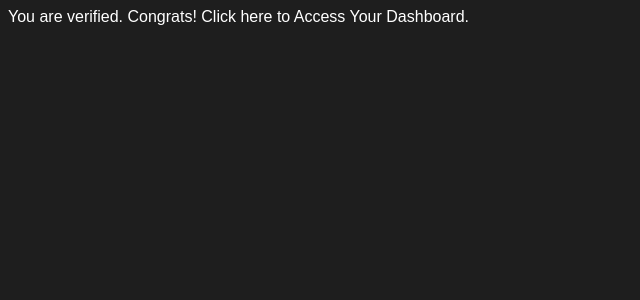
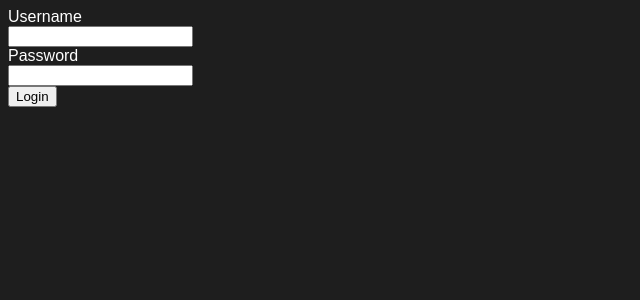
Before and after one commit to AmirTaki/vite-react, a React (Vite) app: page / in a window 1280 px wide. Shown: the top 300 px of the page, without its empty margins (0-640 px from the left). Built offline with nearby package versions, Linux system fonts and the light colour scheme.

Commit message:
Handling Events & onChange Event

```diff
--- a/src/App.jsx
+++ b/src/App.jsx
@@ -1,114 +1,6 @@
-
+import { LoginForm } from "./componets/LoginFrom"
 export default function App(){
-  // NOT_VERIFIED | VARIFIED | ACCOUNT_DISABLED
-  const USER_STATUS = "VARIFIED";
-
-  // switch case default
-  switch(USER_STATUS){
-    case "NOT_VERIFIED" :
-      return (
-        <div>
-          <span>
-            You are not verified. please verify your Email or Mobile Number.
-          </span>
-        </div>
-      )
-
-    case "VARIFIED":
-      return (
-        <div>
-          <span>
-            You are verified. Congrats! Click here to Access Your Dashboard.
-          </span>
-        </div>
-      )
-
-    case "ACCOUNT_DISABLED" :
-      return(
-        <div>
-          <span>
-            Your Account is disabled.
-          </span>
-        </div>
-      )
-
-    default :
-      return (
-        <div>
-          <span>
-            Please contact a system admin.
-          </span>
-        </div>
-      )
-
-  }
+  return (
+    <LoginForm />
+  )
 }
-
-
-// if else if   else
-/*
-
-if (USER_STATUS === "NOT_VERIFIED"){
-    return (
-      <div>
-        <span>
-          You are not verified. please verify your Email or Mobile Number.
-        </span>
-      </div>
-    )
-  }
-  else if (USER_STATUS === "VARIFIED"){
-    return (
-      <div>
-        <span>
-          You are verified. Congrats! Click here to Access Your Dashboard.
-        </span>
-      </div>
-    )
-  }
-  else if (USER_STATUS === "ACCOUNT_DISABLED"){
-    return (
-      <div>
-        <span>Your Account is disabled.</span>
-      </div>
-    )
-  }
-  else {
-    return(
-    <div>
-      <span>Please contact a system admin.</span>
-    </div>
-    )
-  }
-*/
-
-
-//  continal ? true : false
-/*
-const isAuthenticated = true;
-
-  return isAuthenticated ? (
-    <div>
-      <h1>Wellcome, User!</h1>
-    </div>
-  ) : (
-    <div>
-      <h1>You are not logged in</h1>
-    </div>
-  )
-*/
-
-/*
-if(isAuthenticated){
-    return (
-      <div>
-        <h1>Wellcome, User!</h1>
-      </div>
-    )
-  }
-  return (
-    <div>
-      <h1>You are not logged in</h1>
-    </div>
-  )
-  */
--- /dev/null
+++ b/src/componets/LoginFrom.jsx
@@ -0,0 +1,32 @@
+export function LoginForm(){
+    return(
+        <form>
+            <label htmlFor="username">Username</label>
+            <br/>
+            <input type="text"
+                id = "username"
+                onChange={(e)=>{
+                    console.log(e);
+                    console.log(e.target);
+                    console.log(`username : ${e.target.value}`);
+                    console.log("value changed");
+                }}
+                onKeyDown={(e)=>{
+                    console.log(e)
+                    console.log(e.key)
+                }}
+            />
+            <br/>
+            <label htmlFor="password">Password</label>
+            <br/>
+            <input type="password"
+                id = "password"
+                onChange={(e)=>{
+                    console.log(`password : ${e.target.value}`);
+                }}
+            />
+            <br/>
+            <button>Login</button>
+        </form>
+    )
+}
```
Also changed, not shown: src/componets/UserDetails.jsx (+1 -41 lines).
